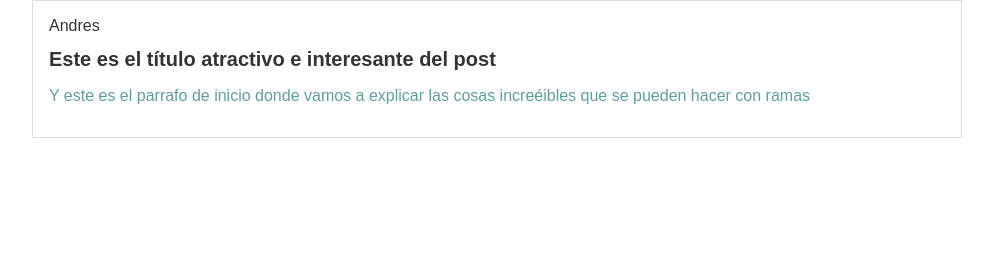
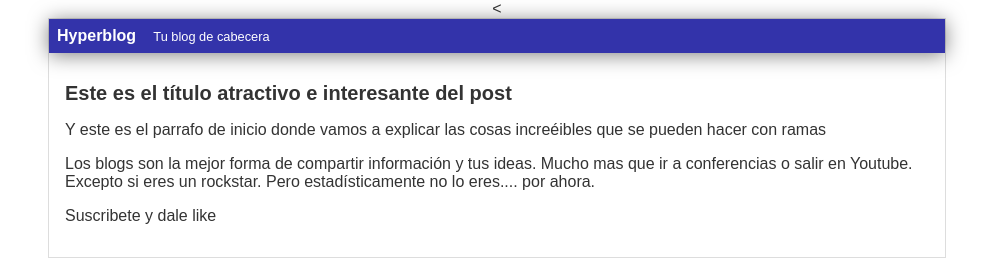
Before and after one commit to AndyKingche/hyperblog, a plain HTML site: page index.html in a window 1280 px wide. Shown: the whole page, without its empty margins (143-1136 px from the left). Drawn offline with Linux system fonts and the light colour scheme.

Commit message:
finalizacion de cabecera

```diff
--- a/css/style.css
+++ b/css/style.css
@@ -1,19 +1,34 @@
-p {
-    color: cadetblue;
-}
 body
 {
     color: #333;
     text-align: center;
-    font-family: "Arial";
+    font-family: Arial;
     font-size: 16px;
     margin: 0;
     padding: 0;
 }
+
+#cabecera
+{
+    background: #33A;
+    box-shadow: 0px 2px 20px 0px rgba(0,0,0,0.5);
+    color: white;
+    font-weight: bold;
+    margin: 0;
+    padding: 0.5em;
+}
+
+#cabecera #tagline
+{
+    padding: 0 0 0 1em;
+    font-weight: normal;
+    font-size: 0.8em;
+}
+
 #container
 {
     width: 70%;
-    padding: 1em;
+    padding: 0;
     text-align: left;
     border: 1px solid #DDD;
     margin: 0 auto;
@@ -23,3 +38,7 @@ body
 {
     font-size: 20px;
 }
+#post
+{
+    padding: 1em;
+}
--- a/index.html
+++ b/index.html
@@ -7,14 +7,18 @@
     <title>Prueba Git</title>
 </head>
 <body>
-    <div id="container">
+    < <div id="container">
         <div id="cabecera">
-            Andres
+            Hyperblog
+            <span id="tagline">Tu blog de cabecera</span>
         </div>
         <div id="post">
             <h1>Este es el título atractivo e interesante del post</h1>
             <p>Y este es el parrafo de inicio donde vamos a explicar las cosas increéibles que se pueden hacer con ramas</p>
+            <p>Los blogs son la mejor forma de compartir información y tus ideas. Mucho mas que ir a conferencias o salir en Youtube. Excepto si eres un rockstar. Pero estadísticamente no lo eres.... por ahora.</p>
+            <p>Suscribete y dale like</p>
         </div>
+    </div>
     </div>
 </body>
 </html>
```
